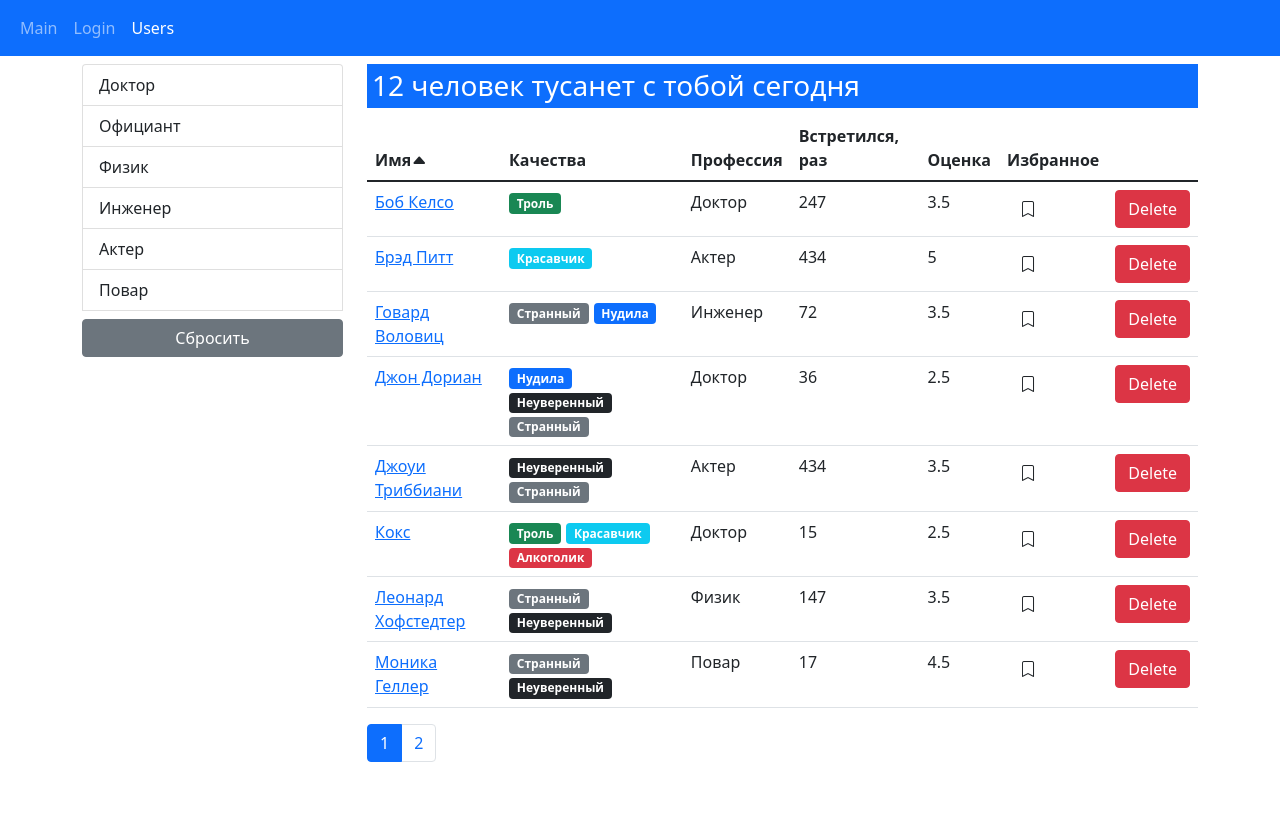
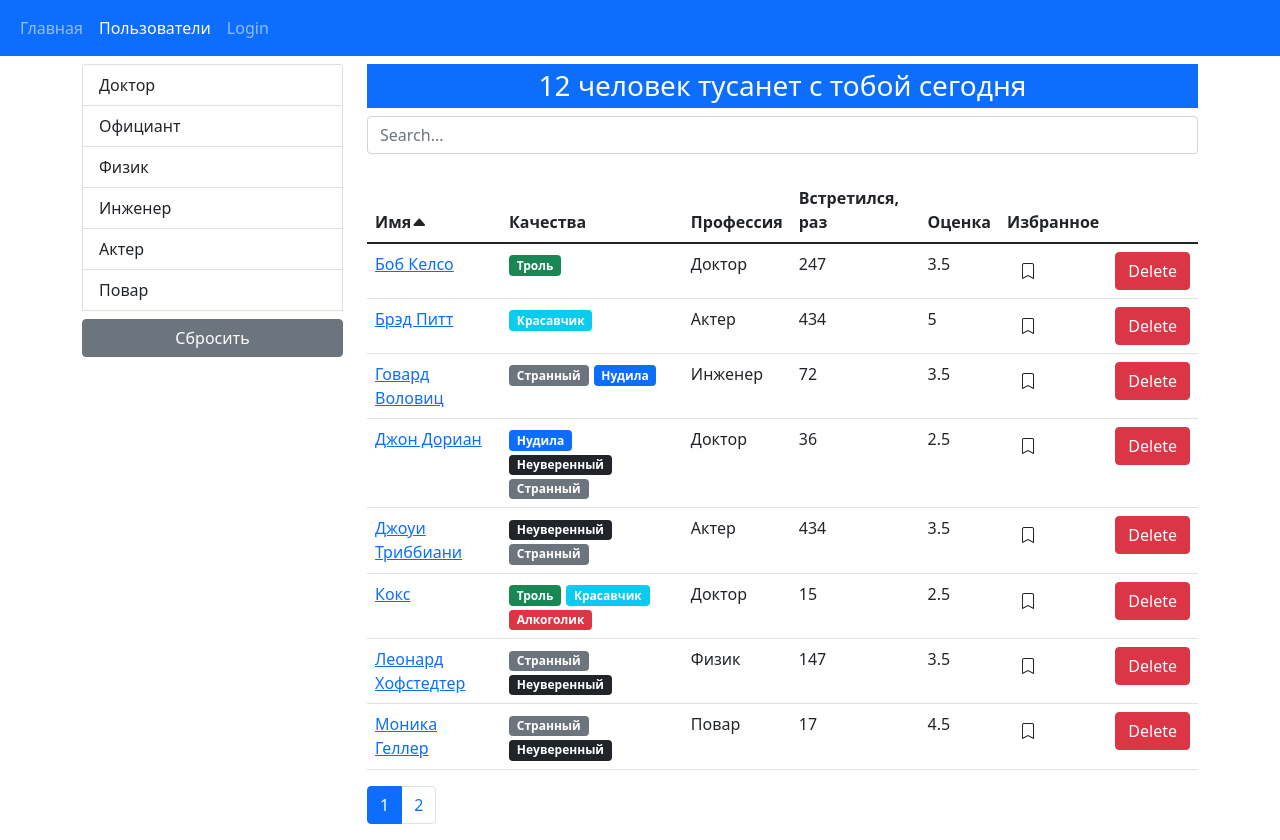
Before and after one commit to EmissarKir/fast-company, a React (Create React App) app: page /users in a window 1280 px wide. Before the commit the page ends 800 px from the top, so only its background shows below. Built offline with nearby package versions, Linux system fonts and the light colour scheme.

Commit message:
add search component

```diff
--- a/src/app.jsx
+++ b/src/app.jsx
@@ -1,7 +1,7 @@
 import React from "react";
 import Users from "./components/users";
 import NavBar from "./components/navBar";
-import { Route, Switch } from "react-router";
+import { Route, Switch } from "react-router-dom";
 import Main from "./layouts/main";
 import Login from "./layouts/login";
 import User from "./components/user";
--- a/src/components/navBar.jsx
+++ b/src/components/navBar.jsx
@@ -13,25 +13,28 @@ const NavBar = () => {
                             to="/"
                             exact
                         >
-                            Main
+                            Главная
                         </NavLink>
                     </li>
-                    <li className="nav-item">
+                    <li className="nav-item active">
                         <NavLink
-                            className="nav-link"
+                            className="nav-link "
+                            aria-current="page"
+                            to="/users"
+                            exact
+                        >
+                            Пользователи
+                        </NavLink>
+                    </li>
+
+                    <li className="nav-item active">
+                        <NavLink
+                            className="nav-link "
                             aria-current="page"
                             to="/login"
+                            exact
                         >
                             Login
-                        </NavLink>
-                    </li>
-                    <li className="nav-item">
-                        <NavLink
-                            className="nav-link"
-                            aria-current="page"
-                            to="/users"
-                        >
-                            Users
                         </NavLink>
                     </li>
                 </ul>
--- /dev/null
+++ b/src/components/searchField.jsx
@@ -0,0 +1,30 @@
+import React from "react";
+import PropTypes from "prop-types";
+
+const SearchField = ({ type, name, value, placeholder, handleChange }) => {
+    return (
+        <div className="mb-4">
+            <div>
+                <input
+                    type={type}
+                    className="form-control"
+                    onChange={handleChange}
+                    id={name}
+                    name={name}
+                    value={value}
+                    placeholder={placeholder}
+                />
+            </div>
+        </div>
+    );
+};
+
+SearchField.propTypes = {
+    type: PropTypes.string,
+    name: PropTypes.string,
+    value: PropTypes.string,
+    placeholder: PropTypes.string,
+    handleChange: PropTypes.func
+};
+
+export default SearchField;
--- a/src/components/searchStatus.jsx
+++ b/src/components/searchStatus.jsx
@@ -5,7 +5,10 @@ const SearchStatus = ({ length }) => {
     const humanWord = getNoun(length, "человек", "человека", "человек");
     const verbWord = getNoun(length, "тусанет", "тусанут", "тусанет");
     const fullList = (
-        <h3 className="bg-primary" style={{ color: "#ffffff", padding: "5px" }}>
+        <h3
+            className="bg-primary text-center"
+            style={{ color: "#ffffff", padding: "5px" }}
+        >
             {length} {humanWord} {verbWord} с тобой сегодня
         </h3>
     );
--- a/src/components/user.jsx
+++ b/src/components/user.jsx
@@ -25,12 +25,12 @@ const User = () => {
             <div className="container-md mt-5">
                 <div className="row">
                     <div className="col-md-12 d-flex justify-content-center">
-                        <div className="card w-25">
+                        <div className="card w-50 shadow-lg">
                             <div className="card-body">
                                 <h5 className="card-title">{user.name}</h5>
                             </div>
                             <ul className="list-group list-group-flush">
-                                <li className="list-group-item">
+                                <li className="list-group-item text-info">
                                     Профессия: {user.profession.name}
                                 </li>
                                 <li className="list-group-item">
--- a/src/components/users.jsx
+++ b/src/components/users.jsx
@@ -9,6 +9,7 @@ import { paginate } from "./../utils/paginate";
 import GroupList from "./groupList";
 import api from "./../api/index";
 import Loader from "./loader";
+import SearchField from "./searchField";
 
 const Users = () => {
     const pageSize = 8;
@@ -17,6 +18,7 @@ const Users = () => {
     const [selectedProf, setSelectedProf] = useState();
     const [sortBy, setSortBy] = useState({ path: "name", order: "asc" });
     const [users, setUsers] = useState();
+    const [searchValue, setSearchValue] = useState("");
     // const maxScore = 5;
 
     useEffect(() => {
@@ -40,6 +42,10 @@ const Users = () => {
         });
     }, []);
 
+    useEffect(() => {
+        setSelectedProf();
+    }, [searchValue]);
+
     const handlePageChange = (pageIndex) => {
         setCurrentPage(pageIndex);
     };
@@ -47,6 +53,7 @@ const Users = () => {
     const handleProfessionSelect = (item) => {
         setCurrentPage(1);
         setSelectedProf(item);
+        setSearchValue("");
     };
     const clearFilter = () => {
         setSelectedProf();
@@ -54,6 +61,10 @@ const Users = () => {
     const handleSort = (item) => {
         setSortBy(item);
     };
+    const handleSearch = ({ target }) => {
+        setSearchValue(target.value);
+    };
+
     if (users) {
         const filtredUsers = selectedProf
             ? users.filter((user) => user.profession.name === selectedProf.name)
@@ -66,7 +77,11 @@ const Users = () => {
             [sortBy.order]
         );
 
-        const usersCrop = paginate(sortedUsers, currentPage, pageSize);
+        const searchUsers = sortedUsers.filter((user) =>
+            user.name.toLowerCase().includes(searchValue.toLowerCase().trim())
+        );
+
+        const usersCrop = paginate(searchUsers, currentPage, pageSize);
 
         return (
             <div className="container-md mt-2">
@@ -84,6 +99,13 @@ const Users = () => {
 
                     <div className="col-md-9">
                         <SearchStatus length={count} />
+                        <SearchField
+                            type="text"
+                            name="search"
+                            value={searchValue}
+                            handleChange={handleSearch}
+                            placeholder="Search..."
+                        />
                         {count > 0 && (
                             <UsersTable
                                 users={usersCrop}
```
